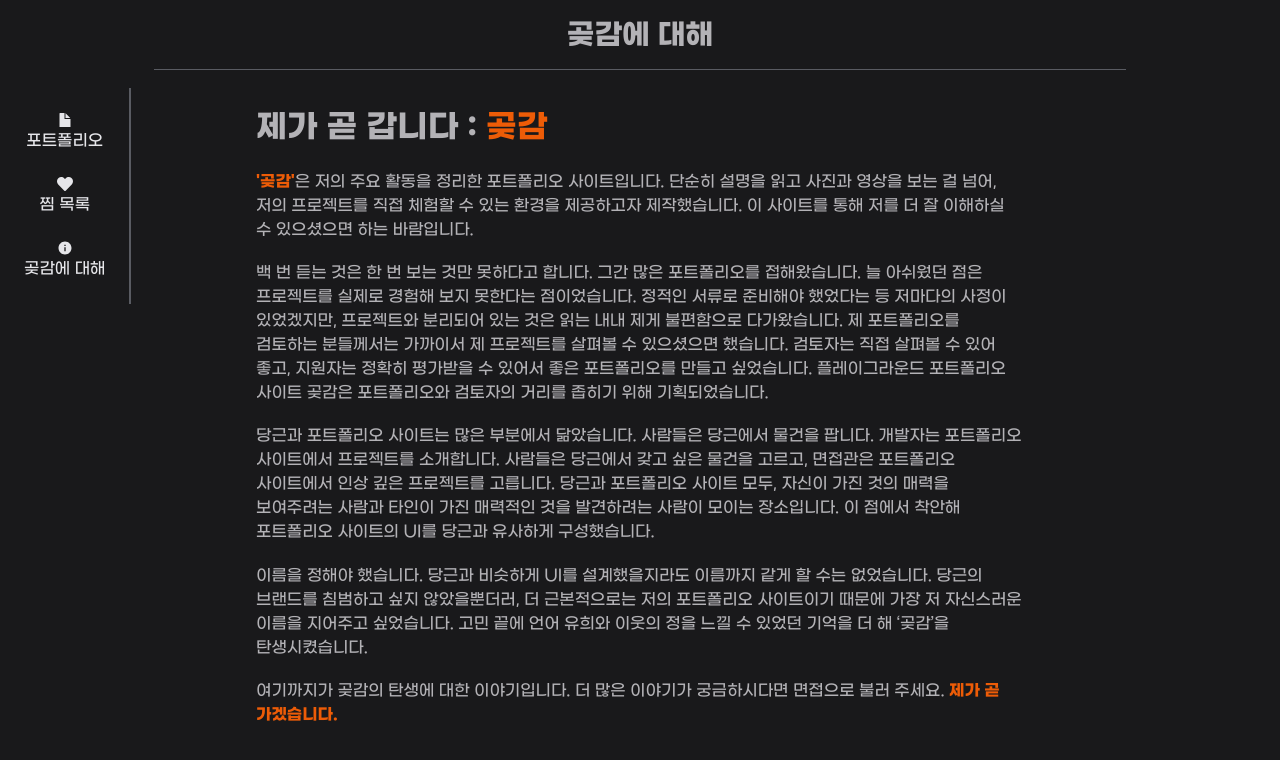
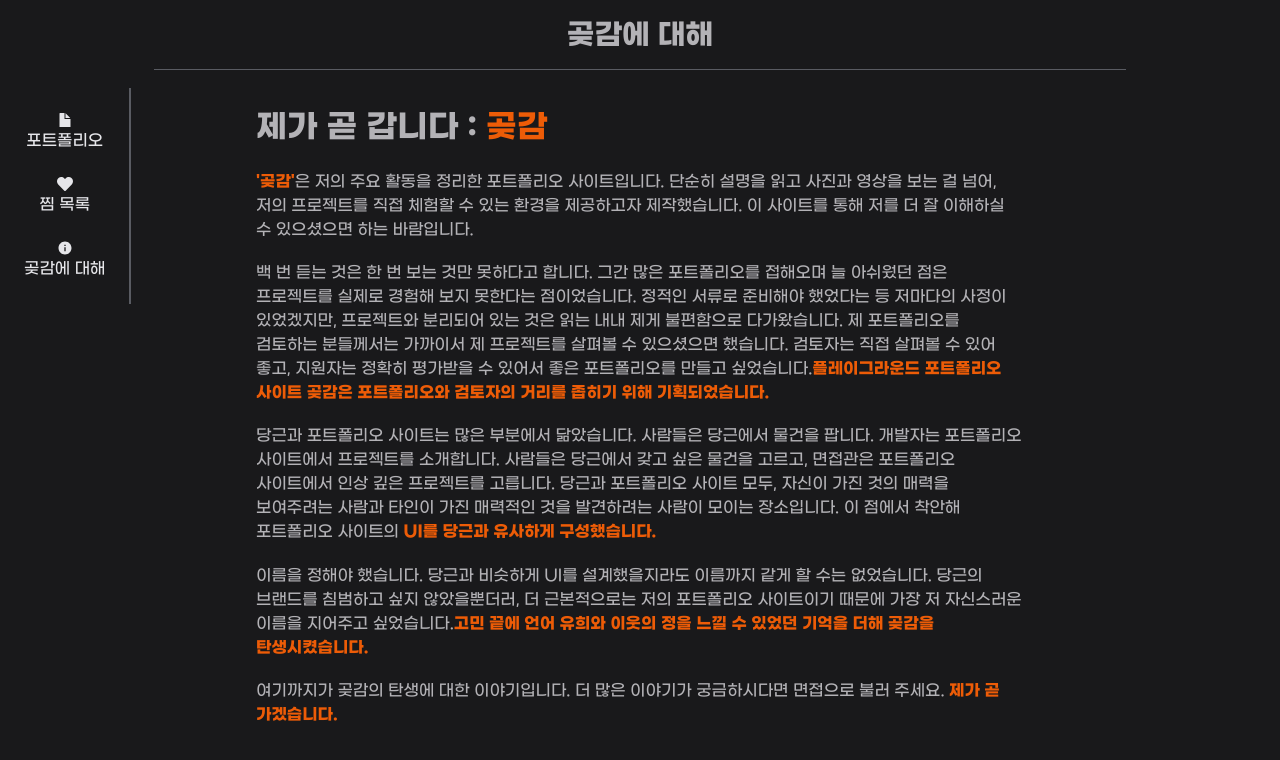
Before and after one commit to ENvironmentSet/portfolio, a React (Vite) app: page /about in a window 1280 px wide. Shown: the top 760 px of the page. Built offline with nearby package versions, Linux system fonts and the light colour scheme.

Commit message:
update about

```diff
--- a/src/About.tsx
+++ b/src/About.tsx
@@ -152,12 +152,11 @@ function About() {
 
         <p>
           백 번 듣는 것은 한 번 보는 것만 못하다고 합니다.
-          그간 많은 포트폴리오를 접해왔습니다.
-          늘 아쉬웠던 점은 프로젝트를 실제로 경험해 보지 못한다는 점이었습니다.
+          그간 많은 포트폴리오를 접해오며 늘 아쉬웠던 점은 프로젝트를 실제로 경험해 보지 못한다는 점이었습니다.
           정적인 서류로 준비해야 했었다는 등 저마다의 사정이 있었겠지만, 프로젝트와 분리되어 있는 것은 읽는 내내 제게 불편함으로 다가왔습니다.
           제 포트폴리오를 검토하는 분들께서는 가까이서 제 프로젝트를 살펴볼 수 있으셨으면 했습니다.
           검토자는 직접 살펴볼 수 있어 좋고, 지원자는 정확히 평가받을 수 있어서 좋은 포트폴리오를 만들고 싶었습니다.
-          플레이그라운드 포트폴리오 사이트 곶감은 포트폴리오와 검토자의 거리를 좁히기 위해 기획되었습니다.
+          <span css={AboutStyle.highlight}>플레이그라운드 포트폴리오 사이트 곶감은 포트폴리오와 검토자의 거리를 좁히기 위해 기획되었습니다.</span>
         </p>
 
         <p>
@@ -166,14 +165,14 @@ function About() {
           개발자는 포트폴리오 사이트에서 프로젝트를 소개합니다.
           사람들은 당근에서 갖고 싶은 물건을 고르고, 면접관은 포트폴리오 사이트에서 인상 깊은 프로젝트를 고릅니다.
           당근과 포트폴리오 사이트 모두, 자신이 가진 것의 매력을 보여주려는 사람과 타인이 가진 매력적인 것을 발견하려는 사람이 모이는 장소입니다.
-          이 점에서 착안해 포트폴리오 사이트의 UI를 당근과 유사하게 구성했습니다.
+          이 점에서 착안해 포트폴리오 사이트의 <span css={AboutStyle.highlight}>UI를 당근과 유사하게 구성했습니다.</span>
         </p>
 
         <p>
           이름을 정해야 했습니다.
           당근과 비슷하게 UI를 설계했을지라도 이름까지 같게 할 수는 없었습니다.
           당근의 브랜드를 침범하고 싶지 않았을뿐더러, 더 근본적으로는 저의 포트폴리오 사이트이기 때문에 가장 저 자신스러운 이름을 지어주고 싶었습니다.
-          고민 끝에 언어 유희와 이웃의 정을 느낄 수 있었던 기억을 더 해 ‘곶감’을 탄생시켰습니다.
+          <span css={AboutStyle.highlight}>고민 끝에 언어 유희와 이웃의 정을 느낄 수 있었던 기억을 더해 곶감을 탄생시켰습니다.</span>
         </p>
 
         <p>
```
